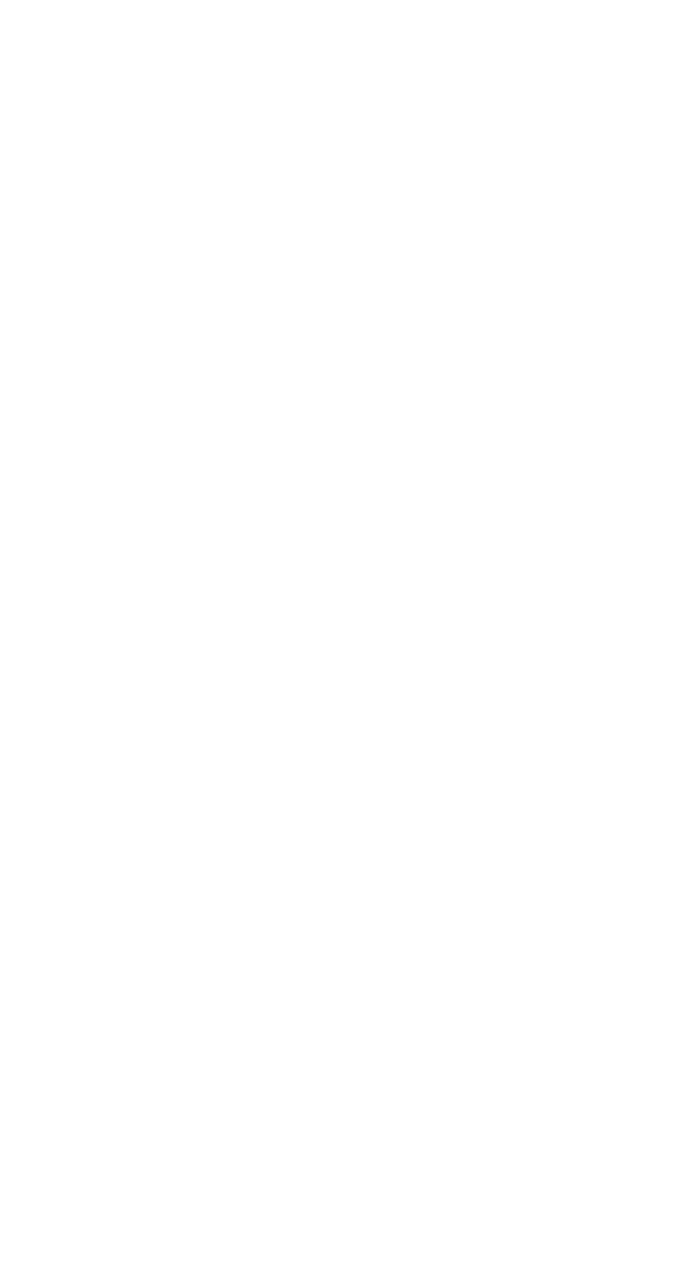
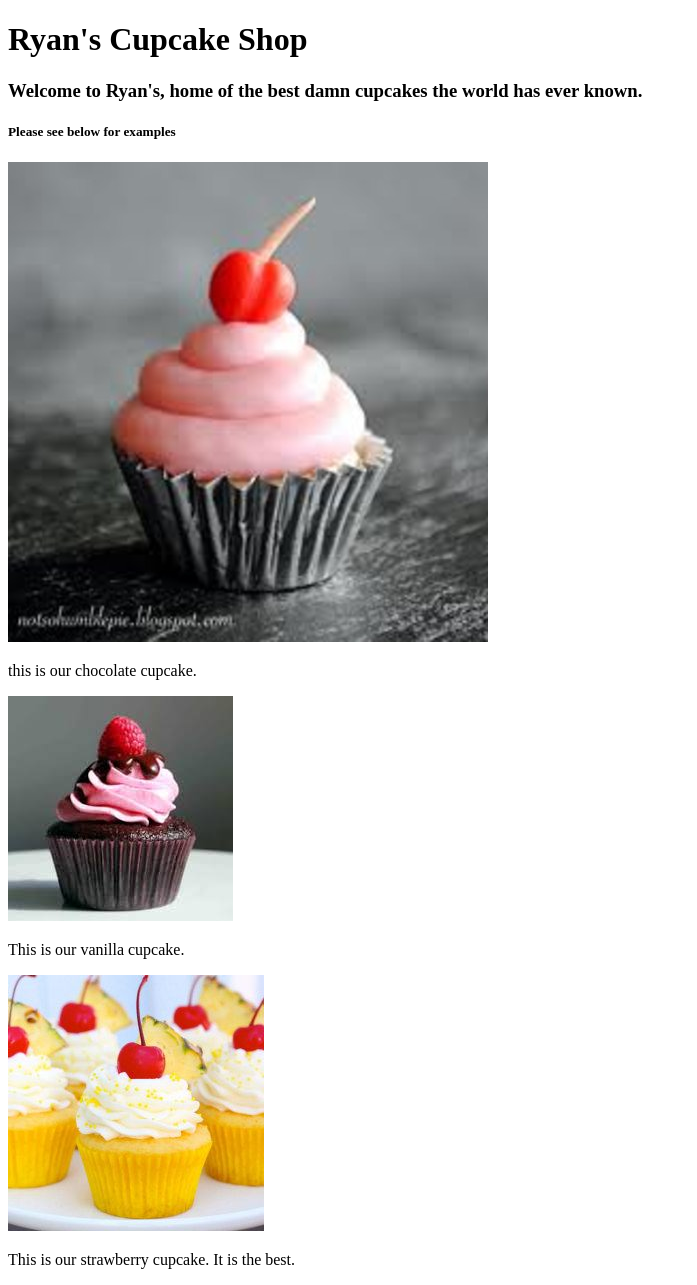
Before and after one commit to RyanDuff613/cupcakeShop, a plain HTML site: page index.html in a window 1280 px wide. Shown: the whole page, without its empty margins (0-697 px from the left). Before the commit the page ends 800 px from the top, so only its background shows below. Drawn offline with Linux system fonts and the light colour scheme.

Commit message:
add basic html content

```diff
--- a/css/styles.css
+++ b/css/styles.css
@@ -1,5 +1,6 @@
 .flashy {
-
+  color: red;
+  font-style: italic;
 }
 
 .best {
--- a/index.html
+++ b/index.html
@@ -5,6 +5,18 @@
   </head>
 
   <body>
+    <h1>Ryan's Cupcake Shop</h1>
+    <h3>Welcome to Ryan's, home of the best damn cupcakes the world has ever known.</h3>
+    <h5>Please see below for examples</h5>
+
+    <img src="images/cupcake1.jpg" alt="A photo of a cupcake">
+    <p>this is our chocolate cupcake.</p>
+    <img src="images/cupcake2.jpeg" alt="A photo of a cupcake">
+    <p>This is our vanilla cupcake.</p>
+    <img src="images/cupcake4.jpg" alt="A photo of a cupcake">
+    <p>This is our strawberry cupcake. It is the best.</p>
+
+
 
   </body>
 </html>
```
Also changed, not shown: images/cupcake1.jpg (added), images/cupcake2.jpeg (added), images/cupcake4.jpg (added).
